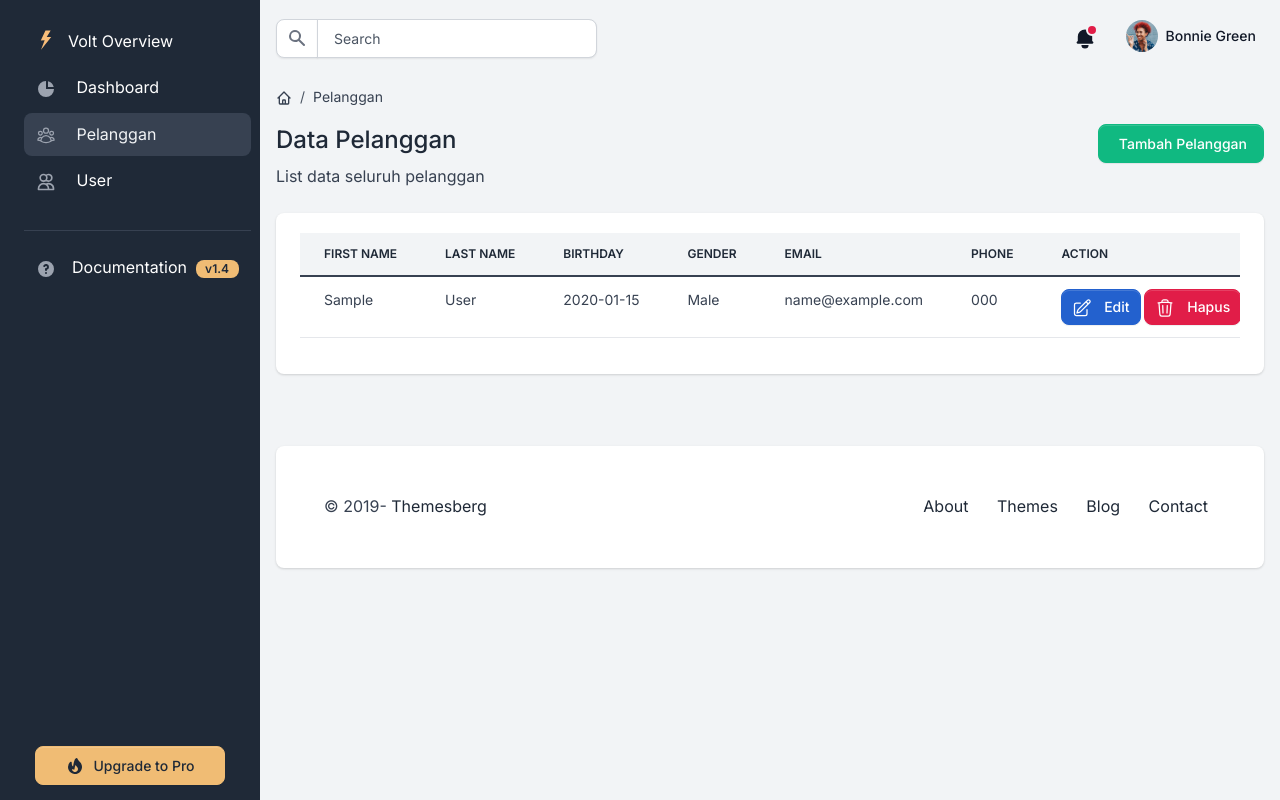
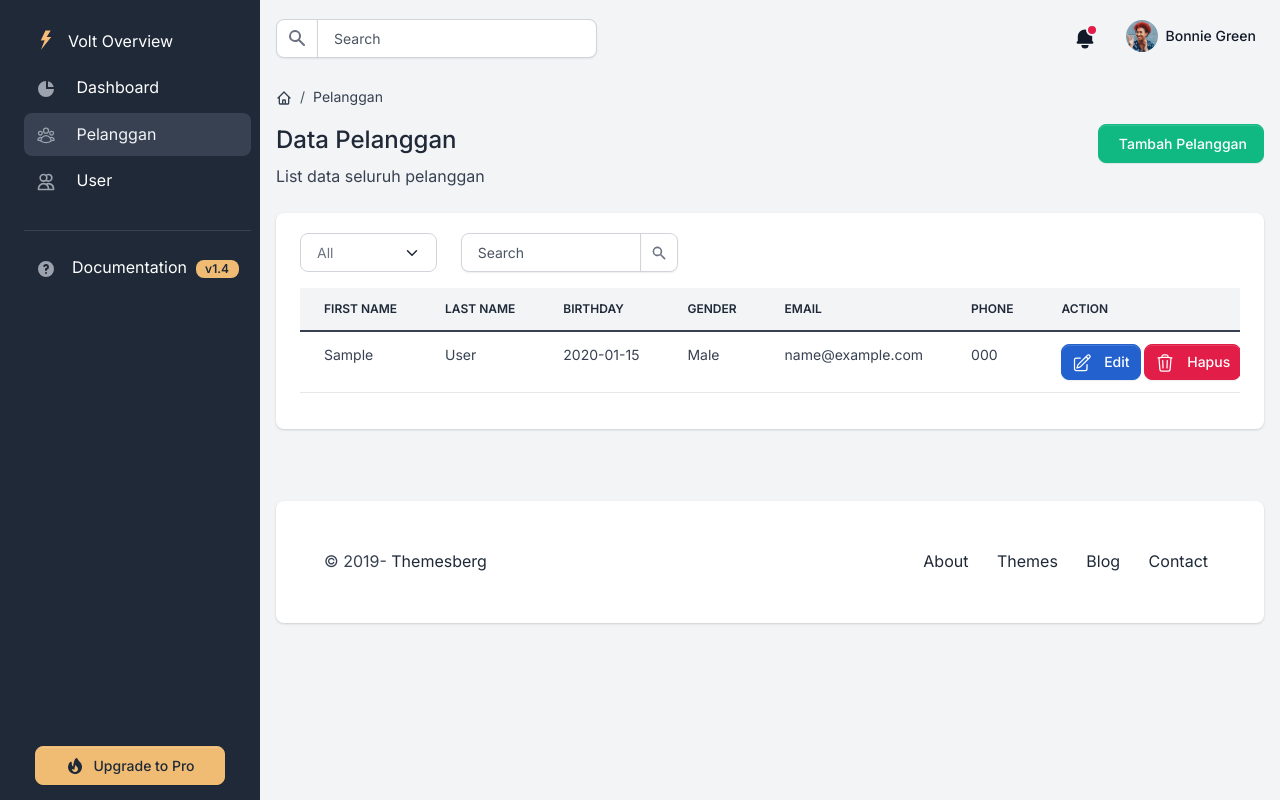
Before and after one commit to saliantsitorus744-lang/laravel-jose, a Laravel app: page /pelanggan in a window 1280 px wide. Run offline with Laravel 12, Linux system fonts and the light colour scheme; tables that the repository leaves empty hold one stand-in row (values such as "Sample post").

Commit message:
Filter & Search

```diff
--- a/app/Http/Controllers/PelangganController.php
+++ b/app/Http/Controllers/PelangganController.php
@@ -10,11 +10,14 @@ class PelangganController extends Controller
     /**
      * Display a listing of the resource.
      */
-    public function index()
+    public function index(Request $request)
     {
-        //
-        $data['dataPelanggan'] = Pelanggan::paginate(10);
-		return view('admin.pelanggan.index',$data);
+        $filterableColumns = ['gender'];
+        $searchableColumns = ['first_name','last_name','email'];
+        $pageData['dataPelanggan'] = Pelanggan::filter($request, $filterableColumns)
+                                    ->search($request,$searchableColumns)
+                                    ->paginate(10);
+        return view('admin.pelanggan.index', $pageData);
     }
 
     /**
--- a/app/Models/Pelanggan.php
+++ b/app/Models/Pelanggan.php
@@ -3,6 +3,7 @@
 namespace App\Models;
 
 use Illuminate\Database\Eloquent\Model;
+use Illuminate\Database\Eloquent\Builder;
 
 class Pelanggan extends Model
 {
@@ -18,4 +19,25 @@ class Pelanggan extends Model
         'email',
         'phone',
     ];
+
+    public function scopeFilter(Builder $query, $request, array $filterableColumns): Builder
+    {
+        foreach ($filterableColumns as $column) {
+            if ($request->filled($column)) {
+                $query->where($column, $request->input($column));
+            }
+        }
+    return $query;
+    }
+
+    public function scopeSearch($query, $request, array $columns)
+    {
+        if ($request->filled('search')) {
+            $query->where(function($q) use ($request, $columns) {
+                foreach ($columns as $column) {
+                    $q->orWhere($column, 'LIKE', '%' . $request->search . '%');
+                }
+            });
+        }
+    }
 }
--- a/resources/views/admin/pelanggan/index.blade.php
+++ b/resources/views/admin/pelanggan/index.blade.php
@@ -32,7 +32,7 @@
     </div>
 
     @if (session('success'))
-            <div class="alert alert-success"> {{session('success')}}</div>
+        <div class="alert alert-success"> {{ session('success') }}</div>
     @endif
 
     <div class="row">
@@ -40,6 +40,38 @@
             <div class="card border-0 shadow mb-4">
                 <div class="card-body">
                     <div class="table-responsive">
+                        <form method="GET" action="{{ route('pelanggan.index') }}" class="mb-3">
+                            <div class="row">
+                                <div class="col-md-2">
+                                    <select name="gender" class="form-select" onchange="this.form.submit()">
+                                        <option value="">All</option>
+                                        <option value="Male" {{ request('gender') == 'Male' ? 'selected' : '' }}>Male
+                                        </option>
+                                        <option value="Female" {{ request('gender') == 'Female' ? 'selected' : '' }}>Female
+                                        </option>
+                                    </select>
+                                </div>
+                                <div class="col-md-3">
+                                    <div class="input-group">
+                                        <input type="text" name="search" class="form-control" id="exampleInputIconRight"
+                                            value="{{ request('search') }}" placeholder="Search" aria-label="Search">
+                                        <button type="submit" class="input-group-text" id="basic-addon2">
+                                            @if (request('search'))
+                                                <a href="{{ request()->fullUrlWithQuery(['search' => null]) }}"
+                                                    class="btn btn-sm py-0 px-2 btn-outline-secondary ml-3" id="clear-search"> Clear</a>
+                                            @endif
+                                            <svg class="icon icon-xxs" fill="currentColor" viewBox="0 0 20 20"
+                                                xmlns="http://www.w3.org/2000/svg">
+                                                <path fill-rule="evenodd"
+                                                    d="M8 4a4 4 0 100 8 4 4 0 000-8zM2 8a6 6 0 1110.89 3.476l4.817 4.817a1 1 0 01-1.414 1.414l-4.816-4.816A6 6 0 012 8z"
+                                                    clip-rule="evenodd"></path>
+                                            </svg>
+                                        </button>
+                                    </div>
+                                </div>
+                            </div>
+                        </form>
+
                         <table id="table-pelanggan" class="table table-centered table-nowrap mb-0 rounded">
                             <thead class="thead-light">
                                 <tr>
@@ -78,10 +110,9 @@
                                                 @csrf
                                                 @method('DELETE')
                                                 <button type="submit" class="btn btn-danger btn-sm">
-                                                        <svg class="icon icon-xs me-2" data-slot="icon"
-                                                            fill="none" stroke-width="1.5" stroke="currentColor"
-                                                            viewBox="0 0 24 24" xmlns="http://www.w3.org/2000/svg"
-                                                            aria-hidden="true">
+                                                    <svg class="icon icon-xs me-2" data-slot="icon" fill="none"
+                                                        stroke-width="1.5" stroke="currentColor" viewBox="0 0 24 24"
+                                                        xmlns="http://www.w3.org/2000/svg" aria-hidden="true">
                                                         <path stroke-linecap="round" stroke-linejoin="round"
                                                             d="m14.74 9-.346 9m-4.788 0L9.26 9m9.968-3.21c.342.052.682.107 1.022.166m-1.022-.165L18.16 19.673a2.25 2.25 0 0 1-2.244 2.077H8.084a2.25 2.25 0 0 1-2.244-2.077L4.772 5.79m14.456 0a48.108 48.108 0 0 0-3.478-.397m-12 .562c.34-.059.68-.114 1.022-.165m0 0a48.11 48.11 0 0 1 3.478-.397m7.5 0v-.916c0-1.18-.91-2.164-2.09-2.201a51.964 51.964 0 0 0-3.32 0c-1.18.037-2.09 1.022-2.09 2.201v.916m7.5 0a48.667 48.667 0 0 0-7.5 0">
                                                         </path>
@@ -93,7 +124,6 @@
                                     </tr>
                                 @endforeach
                             </tbody>
-
                         </table>
                         <div class="mt-3">
                             {{ $dataPelanggan->links('pagination::bootstrap-5') }}
```
Lines whose indentation alone changed are shown as unchanged.
